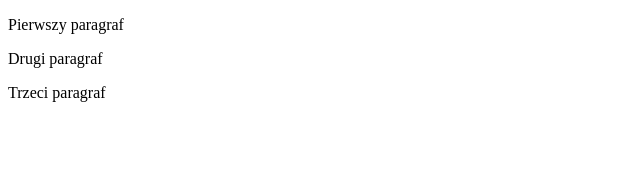
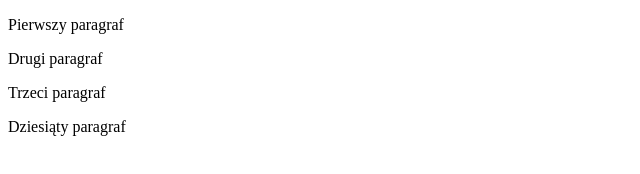
Before and after one commit to ntlmbns/ntlmbns.github.io, a plain HTML site: page index.html in a window 1280 px wide. Shown: the whole page, without its empty margins (0-640 px from the left). Drawn offline with Linux system fonts and the light colour scheme.

Commit message:
dodano dziesiaty paragraf na galezi master

```diff
--- a/index.html
+++ b/index.html
@@ -10,5 +10,6 @@
     <p>Pierwszy paragraf</p>
     <p>Drugi paragraf</p>
     <p>Trzeci paragraf</p>
+    <p>Dziesiąty paragraf</p>
 </body>
 </html>
```
